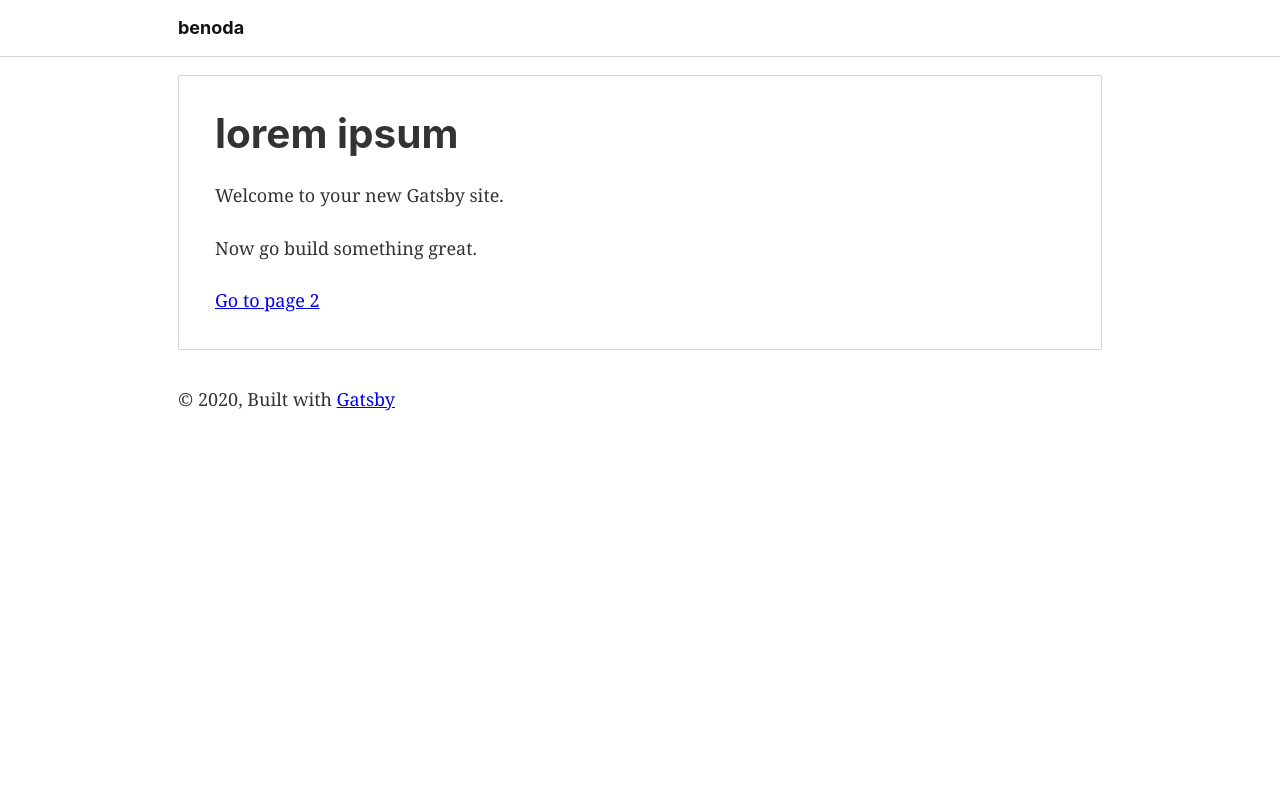
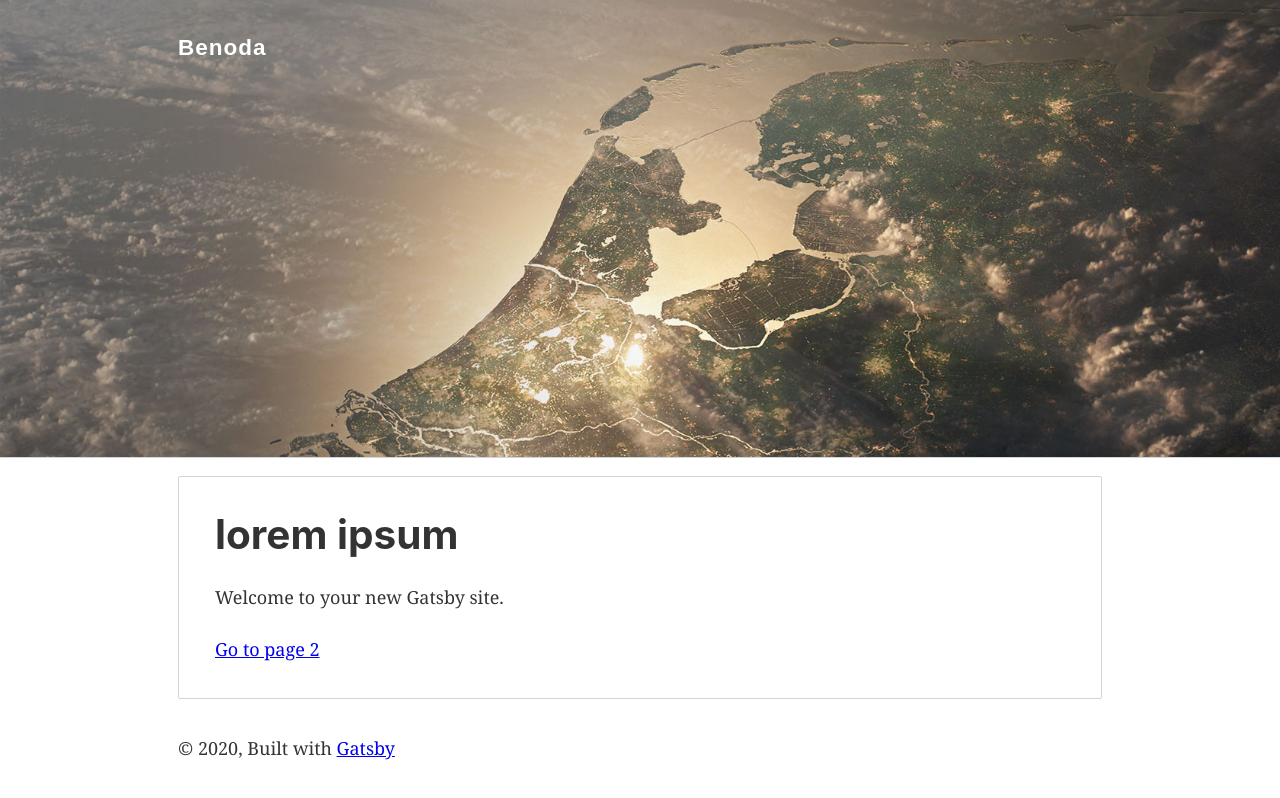
Before and after one commit to bastiaanjacobs/benoda, a Gatsby site: page / in a window 1280 px wide. Built offline with nearby package versions, Linux system fonts and the light colour scheme; Gatsby itself is replaced by a stand-in of ours.

Commit message:
Some example data

```diff
--- a/gatsby-config.js
+++ b/gatsby-config.js
@@ -1,6 +1,6 @@
 module.exports = {
   siteMetadata: {
-    title: `benoda`,
+    title: `Benoda`,
     description: `Kick off your next, great Gatsby project with this default starter. This barebones starter ships with the main Gatsby configuration files you might need.`,
     author: `@gatsbyjs`
   },
--- a/src/components/header.js
+++ b/src/components/header.js
@@ -2,12 +2,15 @@ import { Link } from "gatsby";
 import PropTypes from "prop-types";
 import React from "react";
 import Logo from "./logo";
+
+import Image from "../components/image";
 
 import style from "./../config/styles";
 
 const Header = ({ siteTitle }) => (
   <header
     style={{
+      fontFamily: style.font.FAMILY,
       background: style.color.background,
       marginBottom: style.spacing.DEFAULT,
       borderBottomStyle: `solid`,
@@ -15,6 +18,7 @@ const Header = ({ siteTitle }) => (
       borderBottomColor: `#d1d5da`
     }}
   >
+    <Image />
     <div
       style={{
         margin: `0 auto`,
@@ -26,11 +30,15 @@ const Header = ({ siteTitle }) => (
         <Link
           to="/"
           style={{
+            position: `absolute`,
+            top: 0,
             display: `block`,
-            padding: `1rem`,
-            color: `#111`,
+            padding: `2rem 1rem`,
+            color: style.color.WHITE,
             textDecoration: `none`,
-            fontSize: `1rem`
+            fontFamily: style.font.FAMILY,
+            fontSize: `1.25rem`,
+            letterSpacing: 1
           }}
         >
           {siteTitle}
--- a/src/components/image.js
+++ b/src/components/image.js
@@ -16,9 +16,9 @@ import Img from "gatsby-image";
 const Image = () => {
   const data = useStaticQuery(graphql`
     query {
-      placeholderImage: file(relativePath: { eq: "gatsby-icon.png" }) {
+      placeholderImage: file(relativePath: { eq: "TheNetherlands.jpg" }) {
         childImageSharp {
-          fluid(maxWidth: 300) {
+          fluid(maxWidth: 1280) {
             ...GatsbyImageSharpFluid
           }
         }
--- a/src/config/styles.js
+++ b/src/config/styles.js
@@ -3,13 +3,16 @@
  * Provides universal fonts used in the app.
  */
 const AppStyles = {
+  font: {
+    FAMILY: `sans-serif`
+  },
   color: {
-    BLACK: "#000000",
-    WHITE: "#FFFFFF",
-    BACKGROUND: "#f6f8fa"
+    BLACK: `#000000`,
+    WHITE: `#FFFFFF`,
+    BACKGROUND: `#f6f8fa`
   },
   spacing: {
-    DEFAULT: "1rem"
+    DEFAULT: `1rem`
   }
 };
 
--- a/src/pages/index.js
+++ b/src/pages/index.js
@@ -9,7 +9,6 @@ const IndexPage = () => (
     <SEO title="Home" />
     <h1>lorem ipsum</h1>
     <p>Welcome to your new Gatsby site.</p>
-    <p>Now go build something great.</p>
 
     <Link to="/page-2/">Go to page 2</Link>
   </Layout>
```
Also changed, not shown: src/images/TheNetherlands.jpg (added).
